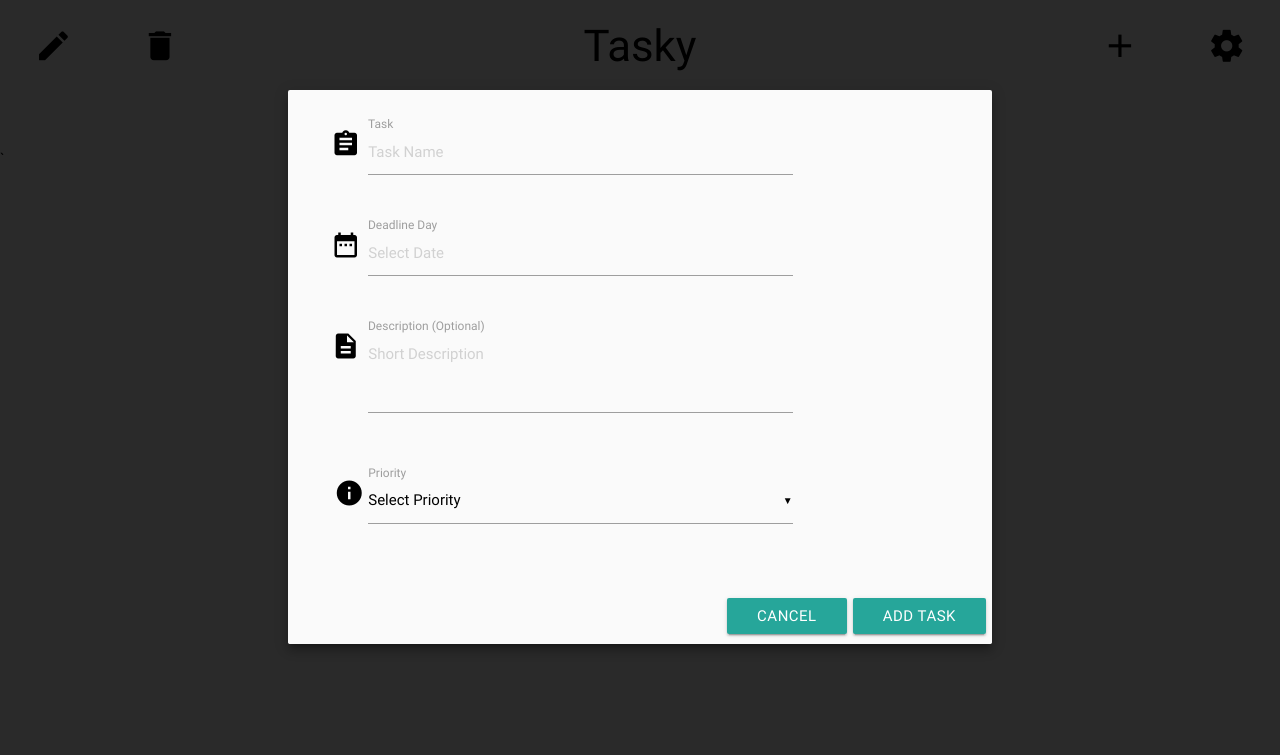
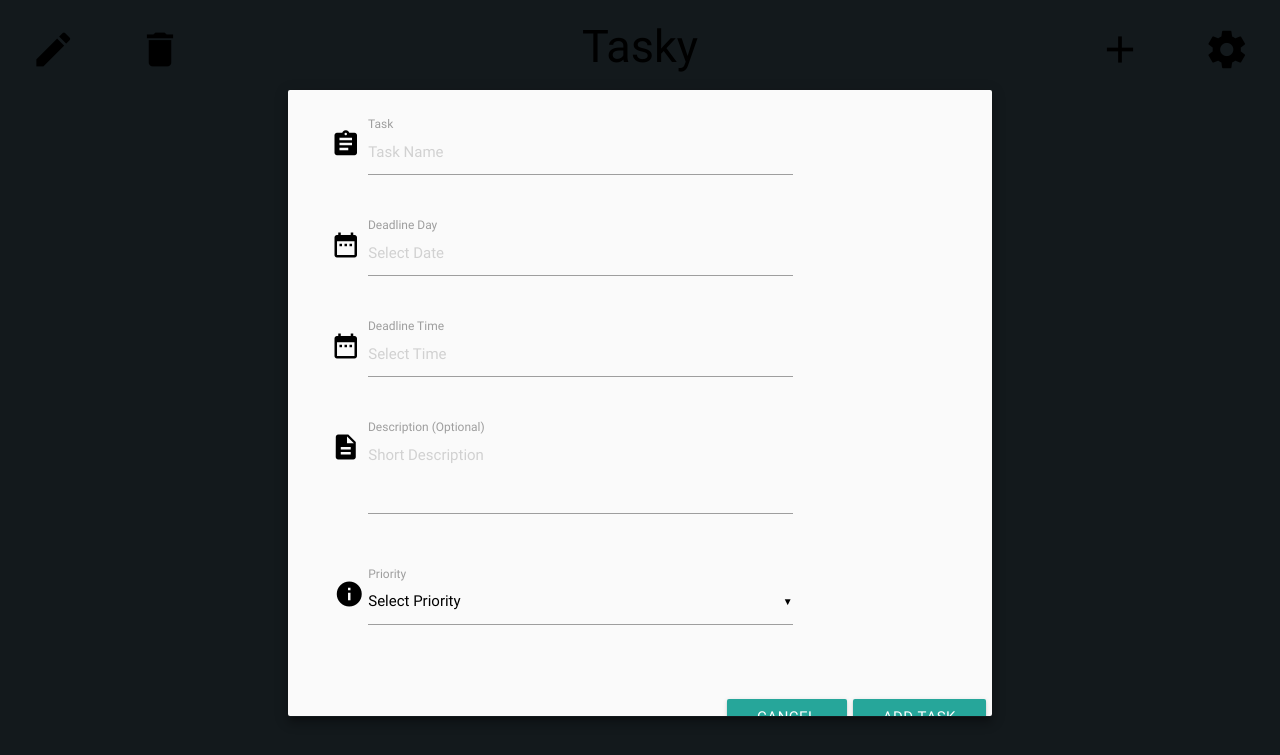
Before and after one commit to vinayBomma/Tasky, a PHP site: page / in a window 1280 px wide, after a click on "add". Shown: the top 755 px of the page. Run offline with PHP 8.4, Linux system fonts and the light colour scheme; some libraries are stand-ins or nearby versions.

Commit message:
Added option to Select Color of Card. Also added TimePicker. They do have some bugs. Clear em' up.

```diff
--- a/css/main.css
+++ b/css/main.css
@@ -1,33 +1,72 @@
-*{
+* {
     margin: 0;
     padding: 0;
     box-sizing: border-box;
 }
 
-body{
+body {
     overflow-x: hidden;
-    background-color: #555555;
+    background-color: #263238;
     color: black;
 }
 
-.tasks_card{
+.tasks_card {
     margin-left: 2%;
     margin-right: 2%;
     color: black;
     height: 105%;
-    background-color: #37474f
+    background-color: #37474f;
 }
 
-.cardTask{
+.cardTask {
     min-height: 198px;
     cursor: move;
 }
 
-.icon{
+.icon {
     font-size: 160%;
     margin-top: 2%;
 }
 
-.prior_icon{
+.prior_icon {
     margin-left: -47%;
 }
+
+.userSelect {
+    -webkit-user-select: none;
+    -moz-user-select: none;
+    -ms-user-select: none;
+    user-select: none;
+    font-size: 3rem;
+}
+
+.test:active,
+.test:hover{
+    padding-top: 30px;
+    border: dashed 3px;
+}
+
+.color1{
+    color: #ef5350;
+}
+.color2{
+    color: #42a5f5;
+}
+.color3{
+    color: #bdbdbd;
+}
+.color4{
+    color: #26a69a;
+}
+.color5{
+    color: #26c6da;
+}
+.color6{
+    color: #ffb74d;
+}
+.color7{
+    color: #66bb6a;
+}
+.color8{
+    color: #7e57c2;
+}
--- a/index.html
+++ b/index.html
@@ -1,4 +1,4 @@
-<!doctype html>
+<!DOCTYPE html>
 
 <html lang="en">
 <head>
@@ -21,23 +21,24 @@
 
         <!--------------------------------------- Edit Task Icon -------------------------------->
         <div class="col s1 icon center-align dropzone">
-            <i class="material-icons tooltipped icon dropzone" data-position="bottom" data-delay="50"
+            <i class="material-icons tooltipped icon dropzone userSelect" data-position="bottom" data-delay="50"
                data-tooltip="Edit Task">edit</i>
         </div>
 
         <!--------------------------------------- Delete Task Icon -------------------------------------->
         <div class="col s1 icon center-align drop">
-            <i class="material-icons tooltipped icon drop" data-position="bottom" data-delay="50" data-tooltip="Delete Task">delete</i>
+            <i class="material-icons tooltipped icon drop userSelect" data-position="bottom" data-delay="50"
+               data-tooltip="Delete Task">delete</i>
         </div>
 
 
         <div class="col s8 center-align">
-            <h3>Tasky</h3>
+            <h3 class="userSelect">Tasky</h3>
         </div>
 
         <!----------------------------------- Add Task Icon ------------------------------->
         <div class="col s1 icon center-align">
-            <i class="material-icons modal-trigger tooltipped icon" data-target="modal" href="#modal1"
+            <i class="material-icons modal-trigger tooltipped icon userSelect" data-target="modal" href="#modal1"
                data-position="left" data-delay="50" data-tooltip="Add a Task">add</i>
 
 
@@ -61,6 +62,14 @@
                                 <input id="date_pick" type="text" class="datepicker"
                                        placeholder="Select Date">
                                 <label for="date_pick">Deadline Day</label>
+                            </div>
+                        </div>
+                        <div class="row">
+                            <div class="input-field col s9">
+                                <i class="material-icons prefix">date_range</i>
+                                <input id="time_pick" type="text" class="timepicker"
+                                       placeholder="Select Time">
+                                <label for="time_pick">Deadline Time</label>
                             </div>
                         </div>
                         <div class="row">
@@ -90,7 +99,6 @@
 
                 <div class="modal-footer">
                     <a href="#!" class="waves-effect waves-light btn modal-action modal-close">Cancel</a>
-                    <!--<a class="waves-effect waves-light btn">Select Color</a>-->
                     <a href="#!" class="waves-effect waves-light btn modal-action modal-close submit_btn"
                        type="submit" name="action">Add Task</a>
                 </div>
@@ -102,7 +110,7 @@
         <!----------------------------------- Settings Icon ------------------------------->
         <div class="col s1 icon center-align">
 
-            <i class="material-icons modal-trigger tooltipped icon" data-target="modal" href="#modal2"
+            <i class="material-icons modal-trigger tooltipped icon userSelect" data-target="modal" href="#modal2"
                data-position="bottom"
                data-delay="50" data-tooltip="Settings">settings</i>
 
@@ -140,6 +148,31 @@
         </div>
     </div>
 
+    <!----------------------------------- Select Color Modal ------------------------------->
+
+    <div class="row">
+        <div id="modal4" class="modal">
+            <div class="modal-content">
+                <h5 class="center-align">Select Color</h5>
+                <div class="row">
+                    <div class="col s4 offset-s4">
+                        <a href="#" class="colorIcon"><i class="material-icons userSelect color1">lens</i></a>
+                        <a href="#" class="colorIcon"><i class="material-icons userSelect color2">lens</i></a>
+                        <a href="#" class="colorIcon"><i class="material-icons userSelect color3">lens</i></a>
+                        <a href="#" class="colorIcon"><i class="material-icons userSelect color4">lens</i></a>
+                        <a href="#" class="colorIcon"><i class="material-icons userSelect color5">lens</i></a>
+                        <a href="#" class="colorIcon"><i class="material-icons userSelect color6">lens</i></a>
+                        <a href="#" class="colorIcon"><i class="material-icons userSelect color7">lens</i></a>
+                        <a href="#" class="colorIcon"><i class="material-icons userSelect color8">lens</i></a>
+                    </div>
+                </div>
+            </div>
+            <div class="modal-footer">
+                <a href="#!" class="waves-effect waves-light btn modal-action modal-close">Random</a>
+                <a href="#!" class="waves-effect waves-light btn modal-action modal-close selectColor">Select</a>
+            </div>
+        </div>
+    </div>
 
 </header>
 
@@ -150,4 +183,4 @@
 <script src="js/plugins.js"></script>
 
 </body>
-</html>`
+</html>
--- a/js/main.js
+++ b/js/main.js
@@ -3,24 +3,26 @@
 //  CLEAR VALUES AFTER ADDING TASK - Done
 //  DATE SHOULD NOT BE IN PAST - Done
 //  ADD MINIMUM $ MAXIMUM HEIGHT TO TASKS CARD - Done
-// TODO DELETE TASKS OPTION - Done
-// TODO EDIT TASKS OPTION - Done
+//  DELETE TASKS OPTION - Done
+//  EDIT TASKS OPTION - Done
 // TODO WHEN NO TASKS ARE ADDED, THERE SHOULD BE SOME TEXT IN CENTER, SHOULDNT LOOK EMPTY
 // TODO OPTION TO SELECT COLOR OF TASKS CARD
+// TODO TIMEPICKER FOR DEADLINE OF TASK
+// TODO ADD FLOATING BUTTON FOR ADDING TASKS
+// TODO RESPONSIVE PAGE
+// TODO LOCAL STORAGE
+// TODO INDICATION ON HOW MUCH TIME LEFT BEFORE DEADLINE
 // TODO TRY TO FIX THAT OVERFLOWING BUG WHEN NO SPACES ARE USED
 // TODO UNDO TASK CREATION WITH TOAST
 // TODO FIX CONSOLE.LOG ERROR WHEN NODES ARE REMOVED WHILE EDITING OR DELETING
-// TODO TIMEPICKER FOR DEADLINE OF TASK
 // TODO CHECK FIREFOX FUNCTIONALITY OTHER BROWSERS TOO
-// TODO ADD FLOATING BUTTON FOR ADDING TASKS
+// TODO WEBMANIFEST - CHECK IT OUT
 // TODO SORTING OPTIONS
-// TODO RESPONSIVE PAGE
-// TODO LOCAL STORAGE
 // TODO TEST APP WITH COOKIE DELETER
 // TODO ANIMATIONS
 // TODO USE THAT AUTOMATIC TYPER PLUGIN
 // TODO FIX BUG WHERE MODAL OPENS SCROLLED TO THE BOTTOM
-// TODO PUNISHING FOR NOT COMPLETING BEFORE DEADLINE
+// TODO PUNISHING FOR NOT COMPLETING TASK BEFORE DEADLINE
 // TODO IMPLEMENT MODULE PATTERN
 // TODO MAKE IT A PROGRESSIVE WEB APP (PWA)
 
@@ -44,29 +46,41 @@
     });
 
 
-    // $('.timepicker').pickatime({
-    //     default: 'now', // Set default time: 'now', '1:30AM', '16:30'
-    //     fromnow: 0,       // set default time to * milliseconds from now (using with default = 'now')
-    //     twelvehour: false, // Use AM/PM or 24-hour format
-    //     donetext: 'OK', // text for done-button
-    //     cleartext: 'Clear', // text for clear-button
-    //     canceltext: 'Cancel', // Text for cancel-button
-    //     autoclose: false, // automatic close timepicker
-    //     ampmclickable: true, // make AM PM clickable
-    // });
+    $('.timepicker').pickatime({
+        default: 'now', // Set default time: 'now', '1:30AM', '16:30'
+        fromnow: 0,       // set default time to * milliseconds from now (using with default = 'now')
+        twelvehour: true, // Use AM/PM or 24-hour format
+        donetext: 'OK', // text for done-button
+        cleartext: 'Clear', // text for clear-button
+        canceltext: 'Cancel', // Text for cancel-button
+        autoclose: false, // automatic close timepicker
+        ampmclickable: true, // make AM PM clickable
+    });
 });
 
 //----------------------------------------------------------------------------
 
 const taskName = document.getElementById('task_name');
 const deadlineDay = document.getElementById('date_pick');
+const deadlineTime = document.getElementById('time_pick');
 const description = document.getElementById('description');
 const priority = document.querySelector('select');
 const submitBtn = document.querySelector('.submit_btn');
 const task_card = document.querySelector('.tasks_card');
 const deleteTask = document.querySelector('.delete_task');
+const selectColor = document.querySelector('.selectColor');
+const colorIcon = document.querySelector('.colorIcon');
 
-let card, card_div, card_sub_div, card_title, card_des, card_date, card_priority, dragged;
+let color1 = 'red lighten-1';
+let color2 = 'blue lighten-1';
+let color3 = 'grey lighten-1';
+let color4 = 'teal lighten-1';
+let color5 = 'cyan lighten-1';
+let color6 = 'orange lighten-2';
+let color7 = 'green lighten-1';
+let color8 = 'deep-purple lighten-1';
+
+let card, card_div, card_sub_div, card_title, card_des, card_date, card_time, card_priority, dragged, userColor;
 
 // ----------------------------- Creating DIV Structure For Adding Tasks ---------------------------------------
 
@@ -76,7 +90,9 @@
     card_sub_div = document.createElement('div');
 
     card.className = 'col s12 m3';
-    card_div.className = 'card orange lighten-2 hoverable cardTask';
+    card_div.className = 'card hoverable cardTask ';
+    // userColor = color6;
+    // card_div.className += userColor;
     card_div.setAttribute("draggable", "true");
     card_div.setAttribute("ondragstart", "event.dataTransfer.setData('text/plain',null)");
     card_sub_div.className = 'card-content white-text';
@@ -97,15 +113,18 @@
     card_date = document.createElement('p');
     card_date.appendChild(document.createTextNode('Task Ends On: ' + deadlineDay.value));
 
+    // card_time = document.createElement('p');
+    // card_time.appendChild(document.createTextNode('Ending Time: ' + deadlineTime.value));
+
     card_priority = document.createElement('p');
     card_priority.appendChild(document.createTextNode('Priority: ' + priority.value));
 
     card_sub_div.appendChild(card_title);
     card_sub_div.appendChild(card_des);
     card_sub_div.appendChild(card_date);
+    // card_sub_div.appendChild(card_time);
     card_sub_div.appendChild(card_priority);
     task_card.appendChild(card);
-
 }
 
 // ----------------------------------- Getting Data before Clear -----------------------------
@@ -114,6 +133,7 @@
 //     let getTaskName = taskName.value;
 //     let getDescription = description.value;
 //     let getDeadline = deadlineDay.value;
+//     let getDeadlineTime = deadlineTime.value;
 //     let getPriority = priority.value;
 // }
 
@@ -122,9 +142,49 @@
 function clear_values() {
     taskName.value = '';
     deadlineDay.value = '';
+    deadlineTime.value = '';
     description.value = '';
     priority.value = '';
 }
+
+//--------------------------------- ColorModal and Functionality ---------------------------------
+
+function colorCardModal() {
+    $('.colorIcon').click(function (e) {
+        if ((e.target.classList.contains('test') === false)) {
+            e.target.parentNode.classList.add('test');
+            userColor = e.target.classList[2];
+
+            if (userColor === 'color1') {
+                userColor = color1;
+                card_div.className += userColor;
+            } else if (userColor === 'color2') {
+                userColor = color2;
+                card_div.className += userColor;
+            } else if (userColor === 'color3') {
+                userColor = color3;
+                card_div.className += userColor;
+            } else if (userColor === 'color4') {
+                userColor = color4;
+                card_div.className += userColor;
+            } else if (userColor === 'color5') {
+                userColor = color5;
+                card_div.className += userColor;
+            } else if (userColor === 'color6') {
+                userColor = color6;
+                card_div.className += userColor;
+            } else if (userColor === 'color7') {
+                userColor = color7;
+                card_div.className += userColor;
+            } else if (userColor === 'color8') {
+                userColor = color8;
+                card_div.className += userColor;
+            }
+        }
+    })
+
+}
+
 
 // -------------------------------- Validates Inputs in Form ------------------------------------
 
@@ -144,16 +204,21 @@
 
     } else if (description.value.length > 70) {
         Materialize.toast('Description Character Length Exceeded', 2000, 'rounded');
-        submitBtn.classList.remove('modal-close')
+        submitBtn.classList.remove('modal-close');
 
     } else if (priority.value === '') {
         Materialize.toast('Please Select Priority', 2000, 'rounded');
-        submitBtn.classList.remove('modal-close')
+        submitBtn.classList.remove('modal-close');
 
     } else {
         submitBtn.classList.add('modal-close');
         createDivStructure();
+        $('#modal4').modal('open');
+        colorCardModal();
         addTask();
+        // console.log(new Date().getHours());
+        // console.log(new Date().getMinutes());
+        // console.log(deadlineTime.value);
         clear_values();
         Materialize.toast('New Task Created', 2000, 'rounded');
     }
@@ -206,6 +271,7 @@
     });
     $('.drop').trigger('click');
 }
+
 
 // ------------------------ Dragging & Dropping Mechanism --------------------------
 
@@ -264,7 +330,6 @@
             e.target.style.background = '';
             editTaskModal(e);
             gettingChildData();
-
             submitBtn.addEventListener('click', function () {
                 let test = dragged.target.parentNode;
                 task_card.removeChild(test);
```
Also changed, not shown: humans.txt (deleted, +0 -15 lines), LICENSE.txt (deleted), site.webmanifest.
